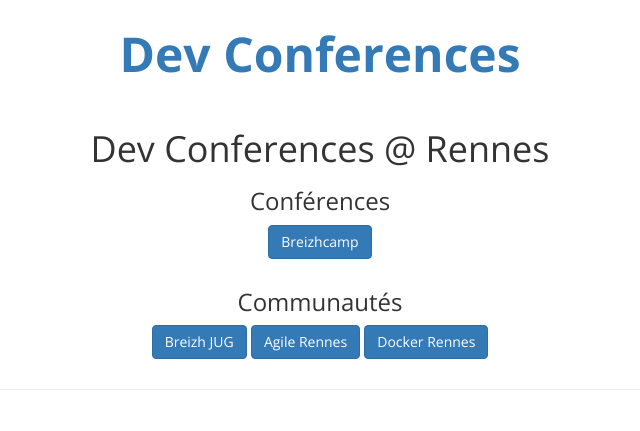
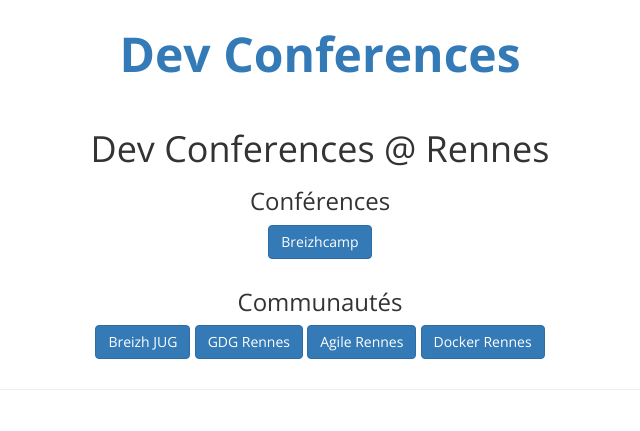
Before and after one commit to devconferences/devconferences.github.io, a Jekyll site: the page built from pages/rennes.html, in a window 1280 px wide and 1400 px high. Shown: the top 431 px of the window, without its empty margins (320-960 px from the left). Built offline with Jekyll 4.4.1, drawn with Linux system fonts in a browser that asks for light colours; nearby versions of some CDN libraries; some of the changed text lies outside the part shown.

Commit message:
ajout du GDG Rennes

```diff
--- a/pages/rennes.html
+++ b/pages/rennes.html
@@ -11,7 +11,8 @@ permalink: /rennes/
 </div>
 <div class="conflinks">
     <h3>Communautés</h3>
-    <a class="btn btn-primary" href="#nantesjug">Breizh JUG</a>
+    <a class="btn btn-primary" href="#breizhjug">Breizh JUG</a>
+    <a class="btn btn-primary" href="#gdgrennes">GDG Rennes</a>
     <a class="btn btn-primary" href="#agilerennes">Agile Rennes</a>
     <a class="btn btn-primary" href="#dockerennes">Docker Rennes</a>
 </div>
@@ -69,6 +70,26 @@ permalink: /rennes/
     </div>
 </div>
 
+<a name="gdgrennes"></a>
+<h2><span class="glyphicon glyphicon-chevron-right"></span> GDG Rennes</h2>
+
+<div class="row">
+    <div class="col-md-2">
+        <img src="http://1.bp.blogspot.com/-dRAUO7FHJdQ/Uc9GU-rYFWI/AAAAAAAAJFQ/IelXYzp5aSU/s0/fond.png" class="img-responsive">
+    </div>
+    <div class="col-md-10 text-justify">
+        <p>
+            Le Google Developer Group de Rennes.
+        </p>
+
+        <p>
+            <span class="glyphicon glyphicon-home"></span> <a href="http://www.gdgrennes.org">http://www.gdgrennes.org</a>
+            <br>
+            <i class="fa fa-twitter"></i> <a href="https://twitter.com/gdgrennes">@gdgrennes</a>
+        </p>
+    </div>
+</div>
+
 <a name="agilerennes"></a>
 <h2><span class="glyphicon glyphicon-chevron-right"></span> Agile Rennes</h2>
 
```
